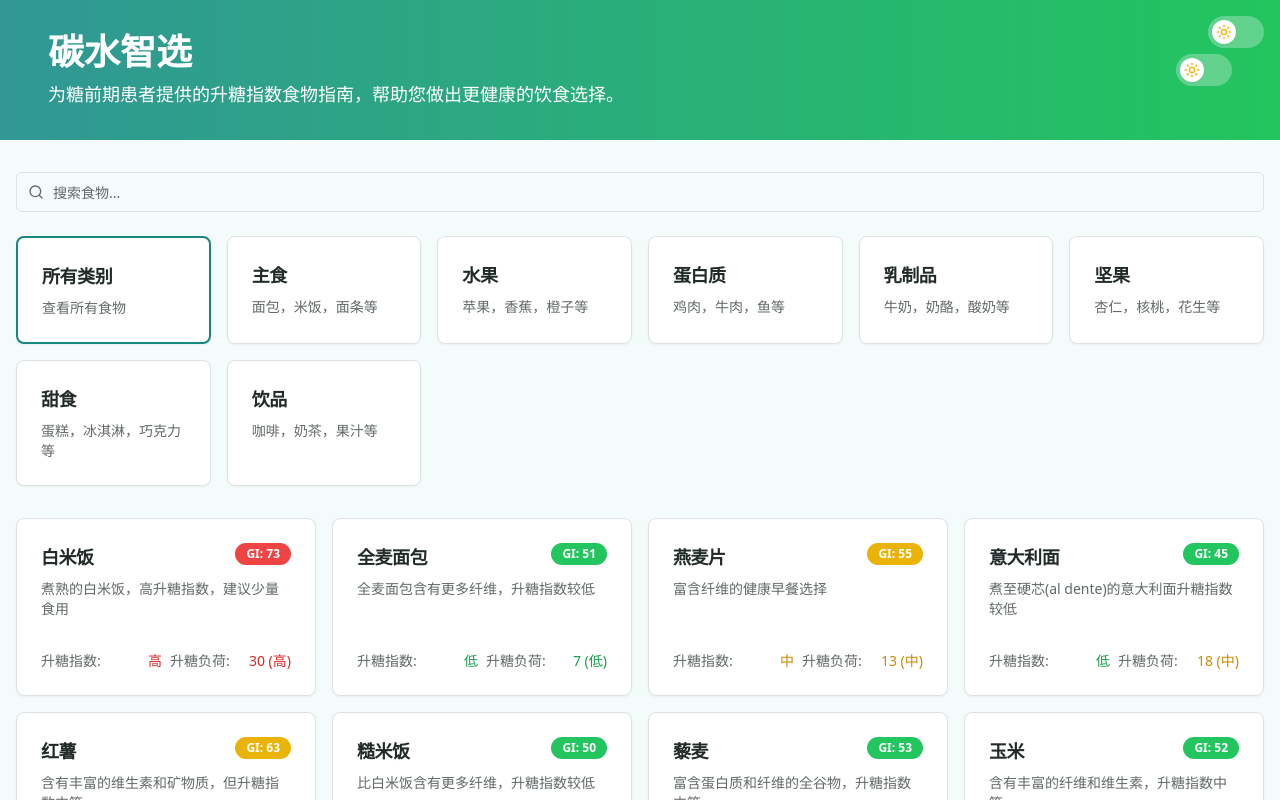
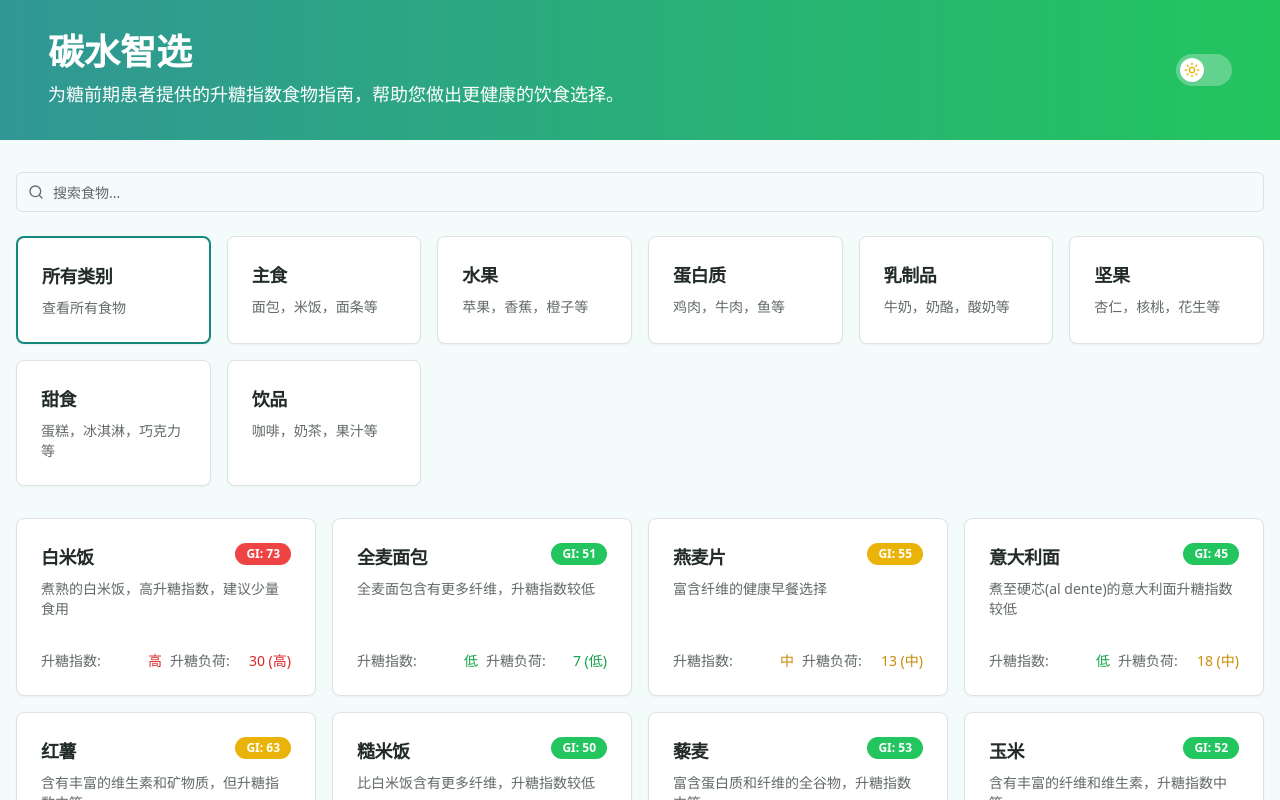
Before and after one commit to dongqing66/carb-smart-choices, a React (Vite) app: page / in a window 1280 px wide. Shown: the top 800 px of the page. Built offline with nearby package versions, Linux system fonts and the light colour scheme.

Commit message:
Fix: Remove duplicate theme toggle
Removed the extra theme toggle component, addressing the issue of two toggles appearing in the UI.

```diff
--- a/src/pages/Index.tsx
+++ b/src/pages/Index.tsx
@@ -6,7 +6,6 @@ import FoodCard from "@/components/FoodCard";
 import InfoSection from "@/components/InfoSection";
 import SearchBar from "@/components/SearchBar";
 import Header from "@/components/Header";
-import { ThemeToggle } from "@/components/ThemeToggle";
 import { Tabs, TabsContent, TabsList, TabsTrigger } from "@/components/ui/tabs";
 
 const Index = () => {
@@ -25,12 +24,7 @@ const Index = () => {
 
   return (
     <div className="flex flex-col min-h-screen">
-      <div className="relative">
-        <Header />
-        <div className="absolute right-4 top-4">
-          <ThemeToggle />
-        </div>
-      </div>
+      <Header />
 
       <main className="container mx-auto px-4 py-8 flex-grow">
         {/* Search Bar */}
```
